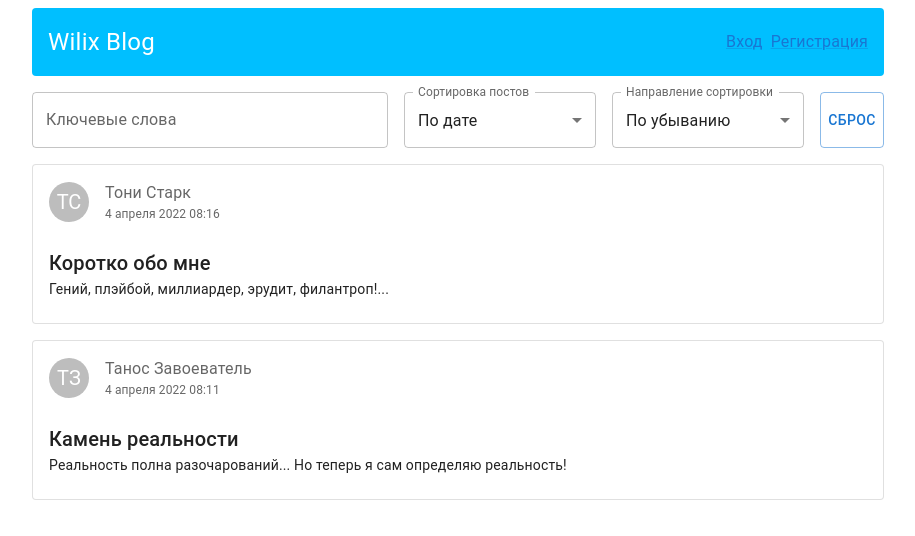
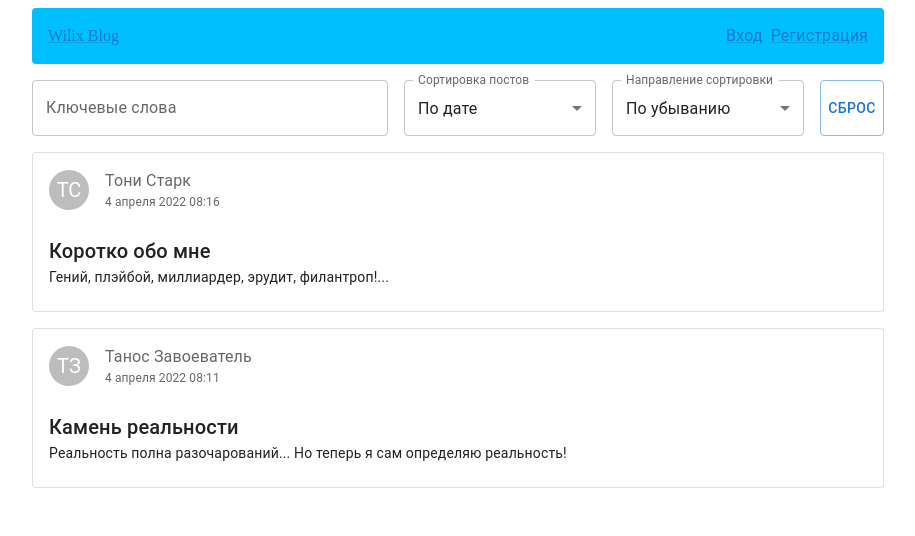
Before and after one commit to SergeyLebidko/wilix_taks_5, a React (Create React App) app: page / in a window 1280 px wide. Shown: the top 536 px of the page, without its empty margins (182-1097 px from the left). Built offline with nearby package versions, Linux system fonts and the light colour scheme.

Commit message:
Remove logo component

```diff
--- a/src/components/common/Header/Header.scss
+++ b/src/components/common/Header/Header.scss
@@ -6,7 +6,13 @@
   align-items: center;
   padding: 1rem;
 
-  &__content_block {
+  &__title {
+    color: white;
+    text-decoration: none;
+    font-size: 1.5rem;
+  }
+
+  &__account {
     color: white;
     align-items: center;
   }
--- a/src/components/common/Header/Header.tsx
+++ b/src/components/common/Header/Header.tsx
@@ -1,9 +1,8 @@
 import React from 'react';
 import {useSelector} from 'react-redux';
-import {Box, Stack} from '@mui/material';
+import {Box, Link, Stack} from '@mui/material';
 
 import {loggedUserSelector} from '../../../redux/selectors';
-import Logo from '../Logo/Logo';
 import AccountLinks from '../AccountLinks/AccountLinks';
 import AccountActions from '../AccountActions/AccountActions';
 import './Header.scss';
@@ -13,7 +12,7 @@ const Header: React.FC = () => {
 
     return (
         <Box className="header">
-            <Logo/>
+            <Link className="header__title" href="#/">Wilix Blog</Link>
             <Stack className="header__content_block" direction="row" spacing={1}>
                 {loggedUser ? <AccountActions/> : <AccountLinks/>}
             </Stack>
--- a/src/components/common/Logo/Logo.tsx
+++ /dev/null
@@ -1,21 +0,0 @@
-import React from 'react';
-import {Link} from '@mui/material';
-
-const Logo: React.FC = () => {
-    return (
-        <Link
-            sx={{
-                typography: 'body1',
-                fontWeight: 'regular',
-                fontSize: 'h5.fontSize',
-                color: '#fff',
-                textDecoration: 'none'
-            }}
-            href="#/"
-        >
-            Wilix Blog
-        </Link>
-    );
-}
-
-export default Logo;
```
